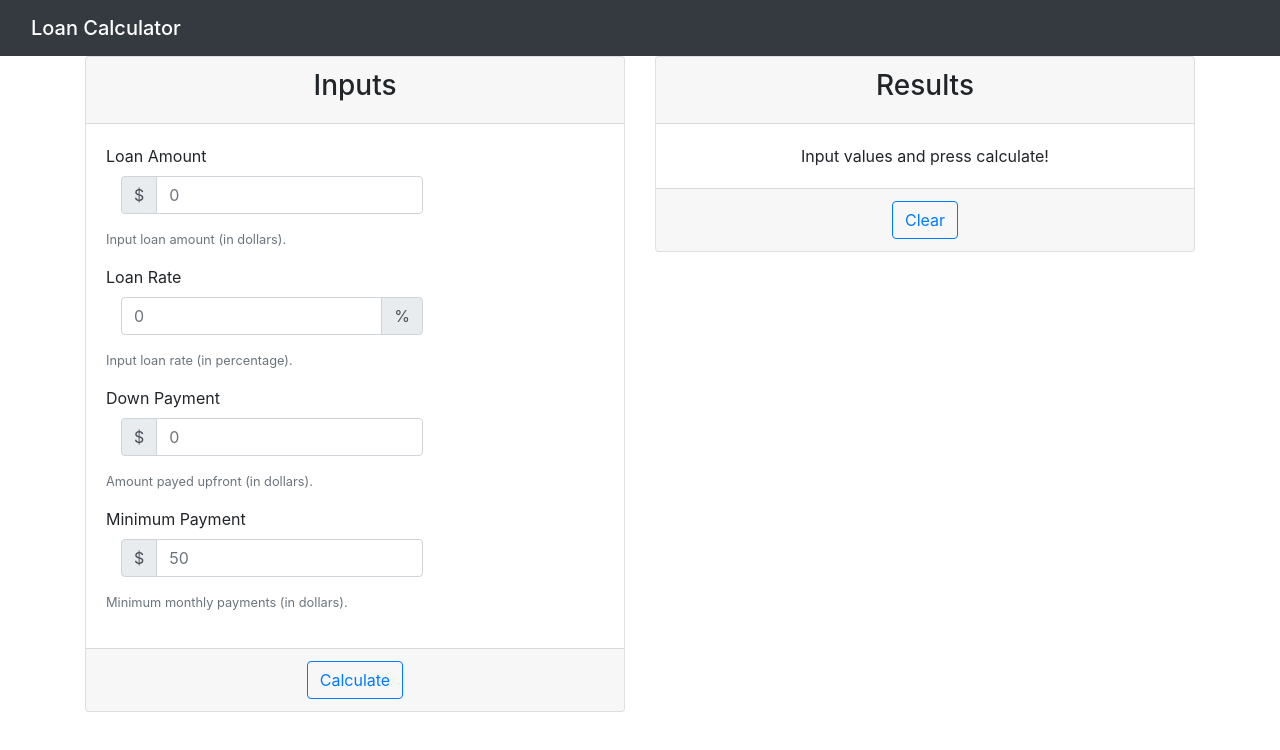
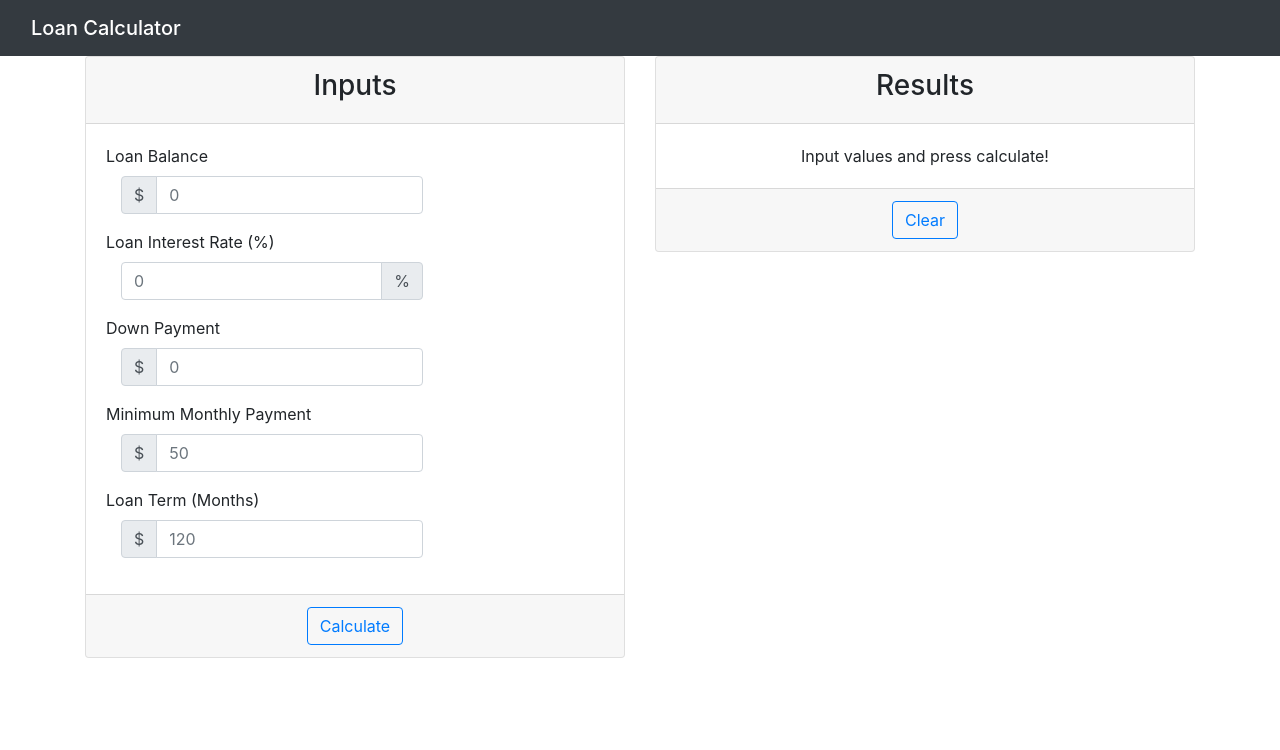
Before and after one commit to larkwt96/loan_calc, a React (Create React App) app: page / in a window 1280 px wide. Shown: the top 750 px of the page. Built offline with nearby package versions, Linux system fonts and the light colour scheme.

Commit message:
formatting

```diff
--- a/src/model/Model.js
+++ b/src/model/Model.js
@@ -1,10 +1,10 @@
 class Model {
-  constructor({ loan_amount, loan_rate, down_payment, minimum_payment }, number_of_months = 120) {
-    this.loan_amount = loan_amount * 100;
+  constructor({ loan_amount, loan_rate, down_payment, minimum_payment, loan_term = 120 }) {
+    this.loan_amount = Math.ceil(loan_amount * 100);
     this.loan_rate = loan_rate / 100 / 12;  // loan_rate is given as percent, converted to decimal per month
-    this.down_payment = down_payment * 100;
-    this.minimum_payment = minimum_payment * 100;
-    this.number_of_months = number_of_months;
+    this.down_payment = Math.ceil(down_payment * 100);
+    this.minimum_payment = Math.ceil(minimum_payment * 100);
+    this.loan_term = Math.ceil(loan_term);
   }
 
   /**
@@ -21,8 +21,11 @@ class Model {
 
   run_payment_plan(monthly_payment) {
     let amount = this.loan_amount - this.down_payment;
-    let months;
-    for (months = 1; months <= this.number_of_months; months++) {
+    let months = 0;
+    if (amount <= 0) {
+      return { amount, months };
+    }
+    for (months = 1; months <= this.loan_term; months++) {
       amount = this.step(amount, monthly_payment);
       if (amount <= 0) {
         break;
@@ -33,14 +36,14 @@ class Model {
 
   find_payment_plan() {
     // mo payment is under
-    let monthly_payment = Math.floor((this.loan_amount - this.down_payment) / this.number_of_months);
+    let monthly_payment = Math.floor((this.loan_amount - this.down_payment) / this.loan_term);
     if (monthly_payment < this.minimum_payment) {
       monthly_payment = this.minimum_payment;
     }
     if (this.run_payment_plan(monthly_payment).amount <= 0) {
       return monthly_payment;
     }
-    let step = 1e4;
+    let step = 1e5;
     while (step > 1e-1) {
       while (this.run_payment_plan(monthly_payment + step).amount > 0) {
         // adjust monthly payment if not high enough
@@ -65,9 +68,12 @@ class Model {
   }
 
   run() {
-    let total_principal = this.loan_amount / 100;
+    let total_principal = (this.loan_amount - this.down_payment) / 100;
     let { monthly_payment, total_payment } = this.calc_monthly_payment();
     let total_interest = total_payment - total_principal;
+    if (monthly_payment > total_payment) {
+      monthly_payment = total_payment;
+    }
     return {
       monthly_payment,
       total_principal,
--- a/src/ui/Input.js
+++ b/src/ui/Input.js
@@ -9,6 +9,7 @@ class Input extends React.Component {
       loan_rate: undefined,
       down_payment: undefined,
       minimum_payment: undefined,
+      loan_term: undefined,
     };
   }
 
@@ -29,18 +30,43 @@ class Input extends React.Component {
     this.setState({ loan_rate });
   }
 
+  setLoanTerm(value) {
+    if (value === "") {
+      value = undefined;
+    } else {
+      value = parseInt(value);
+    }
+    this.setState({ loan_term: value });
+  }
+
   calculate() {
-    let { loan_amount = 0, loan_rate = 0, down_payment = 0, minimum_payment = 50 } = this.state;
-    let model = new Model({ loan_amount, loan_rate, down_payment, minimum_payment });
-    this.props.displayResults(model.run());
+    const { loan_amount = 0, loan_rate = 0, down_payment = 0, minimum_payment = 50, loan_term = 120 } = this.state;
+    const promise = new Promise((resolve, reject) => {
+      this.props.displayResults({ done: false });
+      try {
+        const model = new Model({ loan_amount, loan_rate, down_payment, minimum_payment, loan_term });
+        resolve(model);
+      } catch (err) {
+        reject(err);
+      }
+    });
+    promise.then((model) => {
+      this.props.displayResults({ done: true, ...model.run() });
+    }).catch(() => {
+      this.props.displayResults(undefined);
+    });
   }
 
   body() {
-    let { loan_amount = "", loan_rate = "", down_payment = "", minimum_payment = "" } = this.state;
+    const { loan_amount = "",
+      loan_rate = "",
+      down_payment = "",
+      minimum_payment = "",
+      loan_term = "" } = this.state;
     return (
       <React.Fragment>
         <div className="form-group">
-          <label>Loan Amount</label>
+          <label>Loan Balance</label>
           <div className="input-group mb-3 col-xl-8 col-lg-10">
             <div className="input-group-prepend">
               <span className="input-group-text">$</span>
@@ -49,11 +75,11 @@ class Input extends React.Component {
               placeholder="0" value={loan_amount}
               onChange={({ currentTarget: { value } }) => this.setState({ loan_amount: this.parseDollar(value) })} />
           </div>
-          <small className="form-text text-muted">Input loan amount (in dollars).</small>
+          {/*<small className="form-text text-muted">Input loan amount (in dollars).</small>*/}
         </div>
 
         <div className="form-group">
-          <label>Loan Rate</label>
+          <label>Loan Interest Rate (%)</label>
           <div className="input-group mb-3 col-xl-8 col-lg-10">
             <input type="number" step=".01" className="form-control"
               placeholder="0" value={loan_rate}
@@ -62,7 +88,7 @@ class Input extends React.Component {
               <span className="input-group-text">%</span>
             </div>
           </div>
-          <small className="form-text text-muted">Input loan rate (in percentage).</small>
+          {/*<small className="form-text text-muted">Input loan rate (in percentage).</small>*/}
         </div>
 
         <div className="form-group">
@@ -75,11 +101,11 @@ class Input extends React.Component {
               placeholder="0" value={down_payment}
               onChange={({ currentTarget: { value } }) => this.setState({ down_payment: this.parseDollar(value) })} />
           </div>
-          <small className="form-text text-muted">Amount payed upfront (in dollars).</small>
+          {/*<small className="form-text text-muted">Amount payed upfront (in dollars).</small>*/}
         </div>
 
         <div className="form-group">
-          <label>Minimum Payment</label>
+          <label>Minimum Monthly Payment</label>
           <div className="input-group mb-3 col-xl-8 col-lg-10">
             <div className="input-group-prepend">
               <span className="input-group-text">$</span>
@@ -88,7 +114,20 @@ class Input extends React.Component {
               placeholder="50" value={minimum_payment}
               onChange={({ currentTarget: { value } }) => this.setState({ minimum_payment: this.parseDollar(value) })} />
           </div>
-          <small className="form-text text-muted">Minimum monthly payments (in dollars).</small>
+          {/*<small className="form-text text-muted">Minimum monthly payments (in dollars).</small>*/}
+        </div>
+
+        <div className="form-group">
+          <label>Loan Term (Months)</label>
+          <div className="input-group mb-3 col-xl-8 col-lg-10">
+            <div className="input-group-prepend">
+              <span className="input-group-text">$</span>
+            </div>
+            <input type="number" step="1" className="form-control"
+              placeholder="120" value={loan_term}
+              onChange={({ currentTarget: { value } }) => this.setLoanTerm(value)} />
+          </div>
+          {/*<small className="form-text text-muted">Minimum monthly payments (in dollars).</small>*/}
         </div>
       </React.Fragment>
 
--- a/src/ui/Output.js
+++ b/src/ui/Output.js
@@ -1,14 +1,16 @@
 import React from 'react';
+//import ProgressBar from 'react-bootstrap/ProgressBar';
 
 class Output extends React.Component {
   renderResults() {
-    let {
+    const {
       monthly_payment = 0,
       total_principal = 0,
       total_interest = 0,
       total_payment = 0,
     } = this.props.results;
-    let valueClass = "h7";
+    const valueClass = "h7";
+    const formatter = new Intl.NumberFormat('en-US', { style: 'currency', currency: 'USD' });
     return (
       <React.Fragment>
         <ul className="list-group">
@@ -16,11 +18,11 @@ class Output extends React.Component {
             <ul className="list-group list-group-flush">
               <li className="list-group-item">
                 <p className="h4">Total Payment</p>
-                <p className={valueClass}>{total_payment}</p>
+                <p className={valueClass}>{formatter.format(total_payment)}</p>
               </li>
               <li className="list-group-item">
                 <p className="h4">Monthly Payment</p>
-                <p className={valueClass}>{monthly_payment}</p>
+                <p className={valueClass}>{formatter.format(monthly_payment)}</p>
               </li>
             </ul>
           </li>
@@ -36,17 +38,18 @@ class Output extends React.Component {
                 <tr>
                   <td>
                     <p className={valueClass}>
-                      {total_principal}
+                      {formatter.format(total_principal)}
                     </p>
                   </td>
                   <td>
                     <p className={valueClass}>
-                      {total_interest}
+                      {formatter.format(total_interest)}
                     </p>
                   </td>
                 </tr>
               </tbody>
             </table>
+            {/*<ProgressBar now={total_principal} max={total_payment} />;*/}
           </li>
         </ul>
       </React.Fragment>
@@ -55,9 +58,17 @@ class Output extends React.Component {
 
   renderBlank() {
     return (
-      <div>
+      <React.Fragment>
         Input values and press calculate!
-      </div>
+      </React.Fragment>
+    );
+  }
+
+  renderCalculating() {
+    return (
+      <React.Fragment>
+        Calculating..
+      </React.Fragment>
     );
   }
 
@@ -66,7 +77,11 @@ class Output extends React.Component {
     if (this.props.results === undefined) {
       results = this.renderBlank();
     } else {
-      results = this.renderResults();
+      if (this.props.results.done) {
+        results = this.renderResults();
+      } else {
+        results = this.renderCalculating();
+      }
     }
     return (
       <React.Fragment>
```
